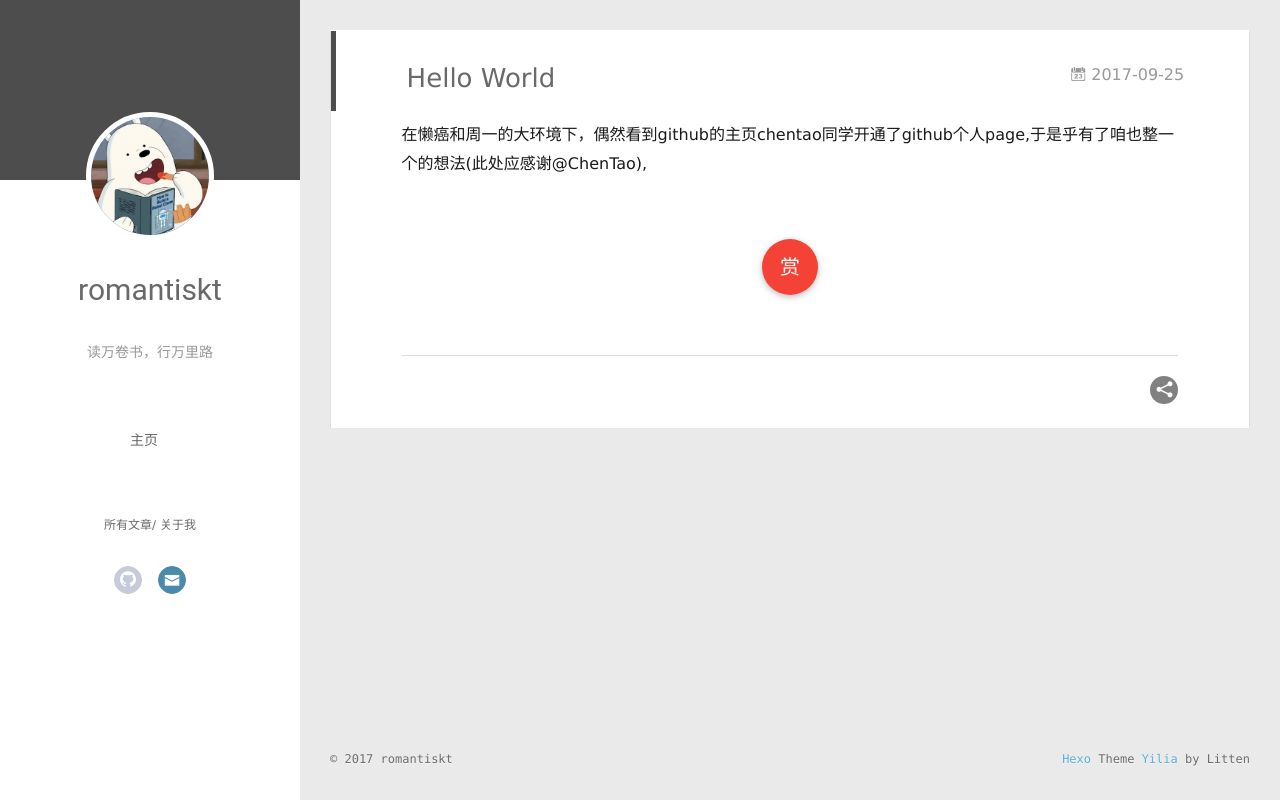
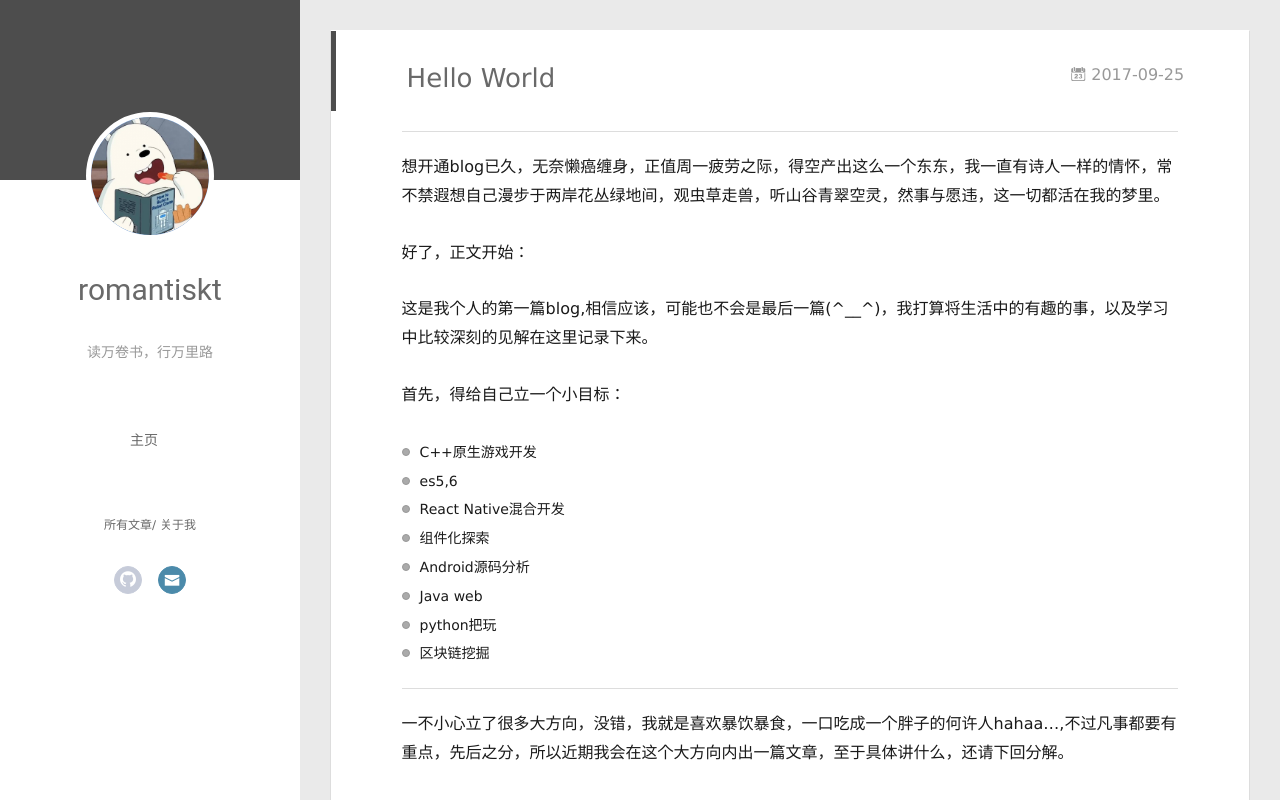
Before and after one commit to romantiskt/romantiskt.github.io, a plain HTML site: page 2017/09/25/hello-world/index.html in a window 1280 px wide. Drawn offline with Linux system fonts and the light colour scheme.

Commit message:
Site updated: 2017-09-25 19:43:41

```diff
--- a/2017/09/25/hello-world/index.html
+++ b/2017/09/25/hello-world/index.html
@@ -8,17 +8,17 @@
   <link rel="dns-prefetch" href="http://yoursite.com">
   <title>Hello World | rolan的Android之旅</title>
   <meta name="viewport" content="width=device-width, initial-scale=1, maximum-scale=1">
-  <meta name="description" content="在懒癌和周一的大环境下，偶然看到github的主页chentao同学开通了github个人page,于是乎有了咱也整一个的想法(此处应感谢@ChenTao),">
+  <meta name="description" content="想开通blog已久，无奈懒癌缠身，正值周一疲劳之际，得空产出这么一个东东，我一直有诗人一样的情怀，常不禁遐想自己漫步于两岸花丛绿地间，观虫草走兽，听山谷青翠空灵，然事与愿违，这一切都活在我的梦里。 好了，正文开始： 这是我个人的第一篇blog,相信应该，可能也不会是最后一篇(^__^)，我打算将生活中的有趣的事，以及学习中比较深刻的见解在这里记录下来。 首先，得给自己立一个小目标：  C++原生">
 <meta property="og:type" content="article">
 <meta property="og:title" content="Hello World">
 <meta property="og:url" content="http://yoursite.com/2017/09/25/hello-world/index.html">
 <meta property="og:site_name" content="rolan的Android之旅">
-<meta property="og:description" content="在懒癌和周一的大环境下，偶然看到github的主页chentao同学开通了github个人page,于是乎有了咱也整一个的想法(此处应感谢@ChenTao),">
+<meta property="og:description" content="想开通blog已久，无奈懒癌缠身，正值周一疲劳之际，得空产出这么一个东东，我一直有诗人一样的情怀，常不禁遐想自己漫步于两岸花丛绿地间，观虫草走兽，听山谷青翠空灵，然事与愿违，这一切都活在我的梦里。 好了，正文开始： 这是我个人的第一篇blog,相信应该，可能也不会是最后一篇(^__^)，我打算将生活中的有趣的事，以及学习中比较深刻的见解在这里记录下来。 首先，得给自己立一个小目标：  C++原生">
 <meta property="og:locale" content="zh-Hans">
-<meta property="og:updated_time" content="2017-09-25T03:31:35.000Z">
+<meta property="og:updated_time" content="2017-09-25T11:43:02.000Z">
 <meta name="twitter:card" content="summary">
 <meta name="twitter:title" content="Hello World">
-<meta name="twitter:description" content="在懒癌和周一的大环境下，偶然看到github的主页chentao同学开通了github个人page,于是乎有了咱也整一个的想法(此处应感谢@ChenTao),">
+<meta name="twitter:description" content="想开通blog已久，无奈懒癌缠身，正值周一疲劳之际，得空产出这么一个东东，我一直有诗人一样的情怀，常不禁遐想自己漫步于两岸花丛绿地间，观虫草走兽，听山谷青翠空灵，然事与愿违，这一切都活在我的梦里。 好了，正文开始： 这是我个人的第一篇blog,相信应该，可能也不会是最后一篇(^__^)，我打算将生活中的有趣的事，以及学习中比较深刻的见解在这里记录下来。 首先，得给自己立一个小目标：  C++原生">
 
     <link rel="alternative" href="/atom.xml" title="rolan的Android之旅" type="application/atom+xml">
 
@@ -155,14 +155,30 @@
 
 
         <a href="/2017/09/25/hello-world/" class="archive-article-date">
-  	<time datetime="2017-09-25T02:25:35.000Z" itemprop="datePublished"><i class="icon-calendar icon"></i>2017-09-25</time>
+  	<time datetime="2017-09-25T10:02:25.000Z" itemprop="datePublished"><i class="icon-calendar icon"></i>2017-09-25</time>
 </a>
 
       </header>
 
     <div class="article-entry" itemprop="articleBody">
 
-        <p> 在懒癌和周一的大环境下，偶然看到github的主页chentao同学开通了github个人page,于是乎有了咱也整一个的想法(此处应感谢@ChenTao),</p>
+        <hr>
+<p>想开通blog已久，无奈懒癌缠身，正值周一疲劳之际，得空产出这么一个东东，我一直有诗人一样的情怀，常不禁遐想自己漫步于两岸花丛绿地间，观虫草走兽，听山谷青翠空灵，然事与愿违，这一切都活在我的梦里。</p>
+<p>好了，正文开始：</p>
+<p>这是我个人的第一篇blog,相信应该，可能也不会是最后一篇(<em>^__^</em>)，我打算将生活中的有趣的事，以及学习中比较深刻的见解在这里记录下来。</p>
+<p>首先，得给自己立一个小目标：</p>
+<ul>
+<li>C++原生游戏开发</li>
+<li>es5,6</li>
+<li>React Native混合开发</li>
+<li>组件化探索</li>
+<li>Android源码分析</li>
+<li>Java web</li>
+<li>python把玩</li>
+<li>区块链挖掘</li>
+</ul>
+<hr>
+<p>一不小心立了很多大方向，没错，我就是喜欢暴饮暴食，一口吃成一个胖子的何许人hahaa…,不过凡事都要有重点，先后之分，所以近期我会在这个大方向内出一篇文章，至于具体讲什么，还请下回分解。</p>
 
 
 
--- a/content.json
+++ b/content.json
@@ -1 +1 @@
-[{"title":"Hello World","date":"2017-09-25T02:25:35.000Z","path":"2017/09/25/hello-world/","tags":[]}]
+[{"title":"Hello World","date":"2017-09-25T10:02:25.000Z","path":"2017/09/25/hello-world/","tags":[]}]
```
Also changed, not shown: archives/2017/09/index.html (+1 -1 lines), archives/2017/index.html (+1 -1 lines), archives/index.html (+1 -1 lines), index.html (+18 -2 lines).
